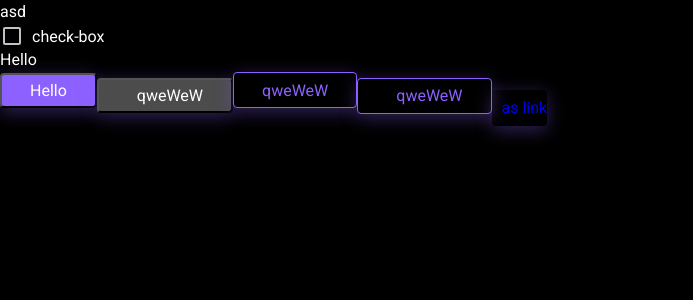
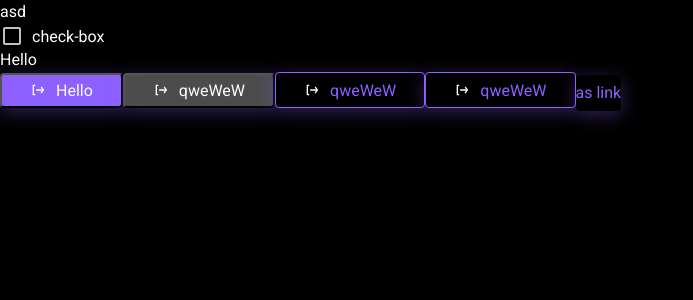
Before and after one commit to hunzah/Cards, a React (Vite) app: page / in a window 1280 px wide. Shown: the top 300 px of the page, without its empty margins (0-693 px from the left). Built offline with nearby package versions, Linux system fonts and the light colour scheme.

Commit message:
added styles buttons

```diff
--- a/src/App.tsx
+++ b/src/App.tsx
@@ -14,11 +14,11 @@ export function App() {
       <Checkbox checked={checked} onChange={setChecked} text={'check-box'} disabled={false} />
       Hello
         <div>
-            <Button className={s.button} >Hello</Button>
-            <Button className={s.button}  variant="secondary"><img src={""}/> qweWeW</Button>
-            <Button className={s.button}  variant="tertiary"> qweWeW</Button>
-            <Button className={s.button}  variant="tertiary"><img src={""}/> qweWeW</Button>
-            <Button className={s.button} as={"a"} href={"/link"} disabled variant="link"> <img src={""}/> as link</Button>
+            <Button className={s.button} > <img src={asd}/>Hello</Button>
+            <Button className={s.button}  variant="secondary"><img src={asd}/> qweWeW</Button>
+            <Button className={s.button}  variant="tertiary"><img src={asd}/> qweWeW</Button>
+            <Button className={s.button}  variant="tertiary"><img src={asd}/>qweWeW</Button>
+            <Button className={s.button} as={"a"} href={"/link"} disabled variant="link">as link</Button>
         </div>
     </div>
   )
--- a/src/components/ui/button/button.module.scss
+++ b/src/components/ui/button/button.module.scss
@@ -96,7 +96,8 @@
   padding: 6px 0px;
   align-items: flex-start;
   gap: 10px;
-
+  background-color: var(--color-dark-900);
+  color:  var(--primary-500, #8C61FF);
   &:hover {
     color: var(--primary-700,  #704ECC);
   }
@@ -119,5 +120,5 @@ a:visited {
   color:  var(--primary-500, #8C61FF);
 }
 .fullWidth {
-  width: 100%;
+
 }
```
